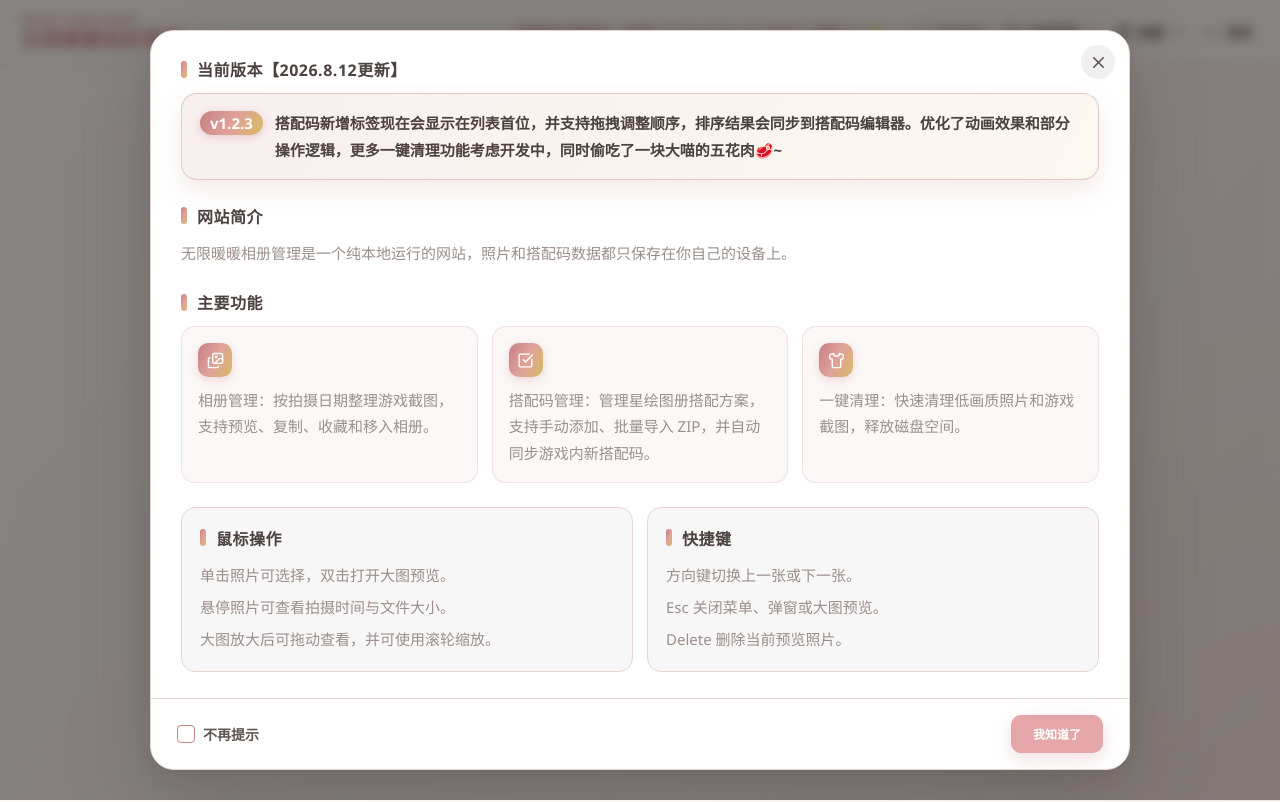
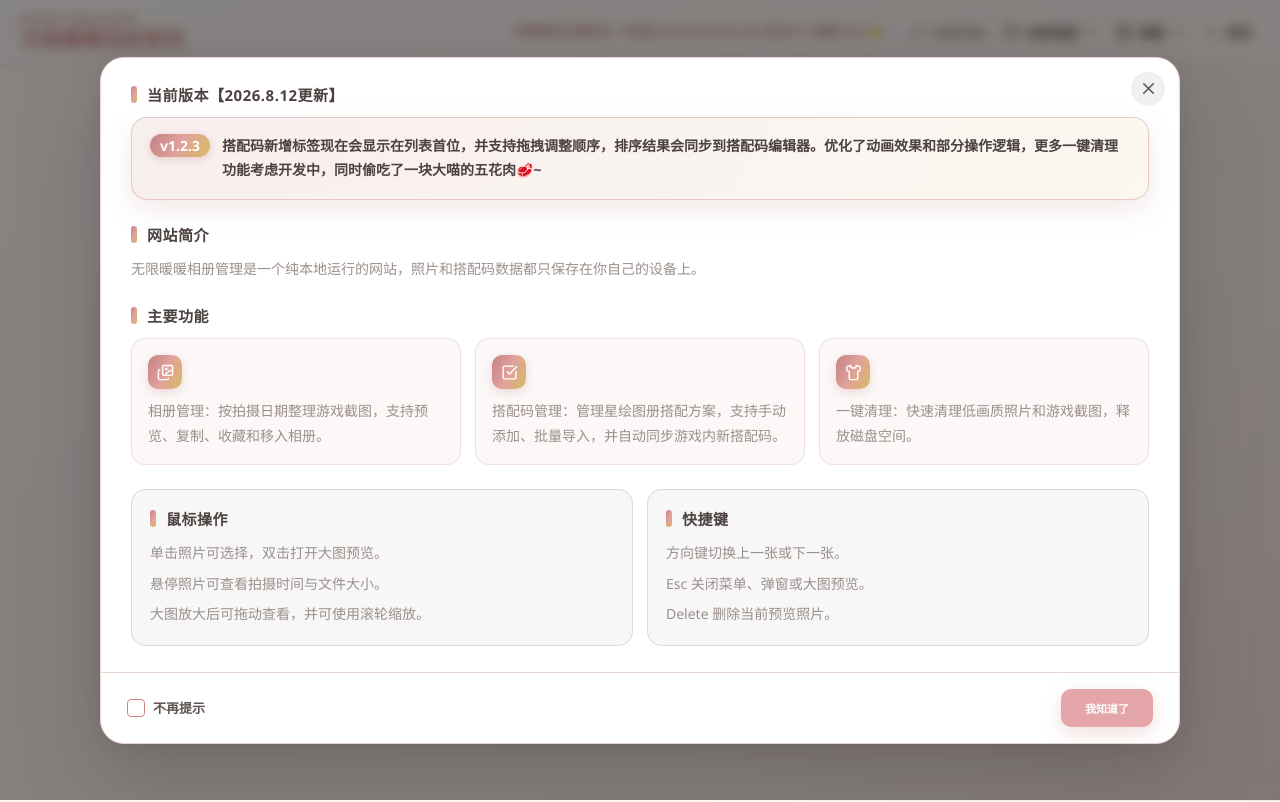
Before and after one commit to sumopenny/Infinity-Nikki-Album-Manager, a Vue app: page / in a window 1280 px wide. Built offline with nearby package versions, Linux system fonts and the light colour scheme.

Commit message:
文字、窗口优化

```diff
--- a/src/i18n.ts
+++ b/src/i18n.ts
@@ -376,7 +376,7 @@ export const messages: Record<Language, LocaleMessages> = {
       featuresTitle: '主要功能',
       features: [
         '相册管理：按拍摄日期整理游戏截图，支持预览、复制、收藏和移入相册。',
-        '搭配码管理：管理星绘图册搭配方案，支持手动添加、批量导入 ZIP，并自动同步游戏内新搭配码。',
+        '搭配码管理：管理星绘图册搭配方案，支持手动添加、批量导入，并自动同步游戏内新搭配码。',
         '一键清理：快速清理低画质照片和游戏截图，释放磁盘空间。'
       ],
       changelogTitle: '当前版本【2026.8.12更新】',
--- a/src/styles.css
+++ b/src/styles.css
@@ -1147,7 +1147,7 @@ h1 {
 
 .about-dialog-panel {
   position: relative;
-  width: min(980px, 100%);
+  width: min(1080px, 100%);
   max-height: none;
   margin: auto;
   padding: 0;
@@ -1193,7 +1193,7 @@ h1 {
   gap: 10px;
   margin-bottom: 12px;
   color: var(--heading);
-  font-size: 16px;
+  font-size: 15px;
   letter-spacing: 0.5px;
 }
 
@@ -1208,7 +1208,7 @@ h1 {
 .about-dialog-body p {
   margin-top: 6px;
   color: var(--muted);
-  font-size: 15px;
+  font-size: 14px;
   line-height: 1.75;
 }
 
@@ -1278,7 +1278,7 @@ h1 {
   border-radius: 999px;
   background: var(--pink-deep);
   color: #fff;
-  font-size: 13px;
+  font-size: 12px;
   font-weight: 700;
 }
 
@@ -1298,7 +1298,7 @@ h1 {
 
 .about-changelog-entry.is-current .about-changelog-version {
   background: var(--title-gradient);
-  font-size: 15px;
+  font-size: 14px;
   box-shadow: 0 2px 8px color-mix(in srgb, var(--pink-deep) 35%, transparent);
 }
 
@@ -1326,7 +1326,7 @@ h1 {
   align-items: center;
   gap: 8px;
   color: var(--text);
-  font-size: 14px;
+  font-size: 13px;
   font-weight: 700;
   cursor: pointer;
 }
@@ -1347,7 +1347,7 @@ h1 {
 .about-dialog-footer input::before {
   color: #fff;
   content: "✓";
-  font-size: 13px;
+  font-size: 12px;
   font-weight: 800;
   line-height: 1;
   opacity: 0;
@@ -1371,6 +1371,8 @@ h1 {
   min-height: 38px;
   justify-content: center;
   border-radius: 10px;
+  /* 关于窗口文字整体小 1px，这里覆盖全局主按钮的 12px */
+  font-size: 11px;
 }
 
 @media (max-width: 640px) {
```
Also changed, not shown: 1 other file (tests, documents, lock files or other folders).
